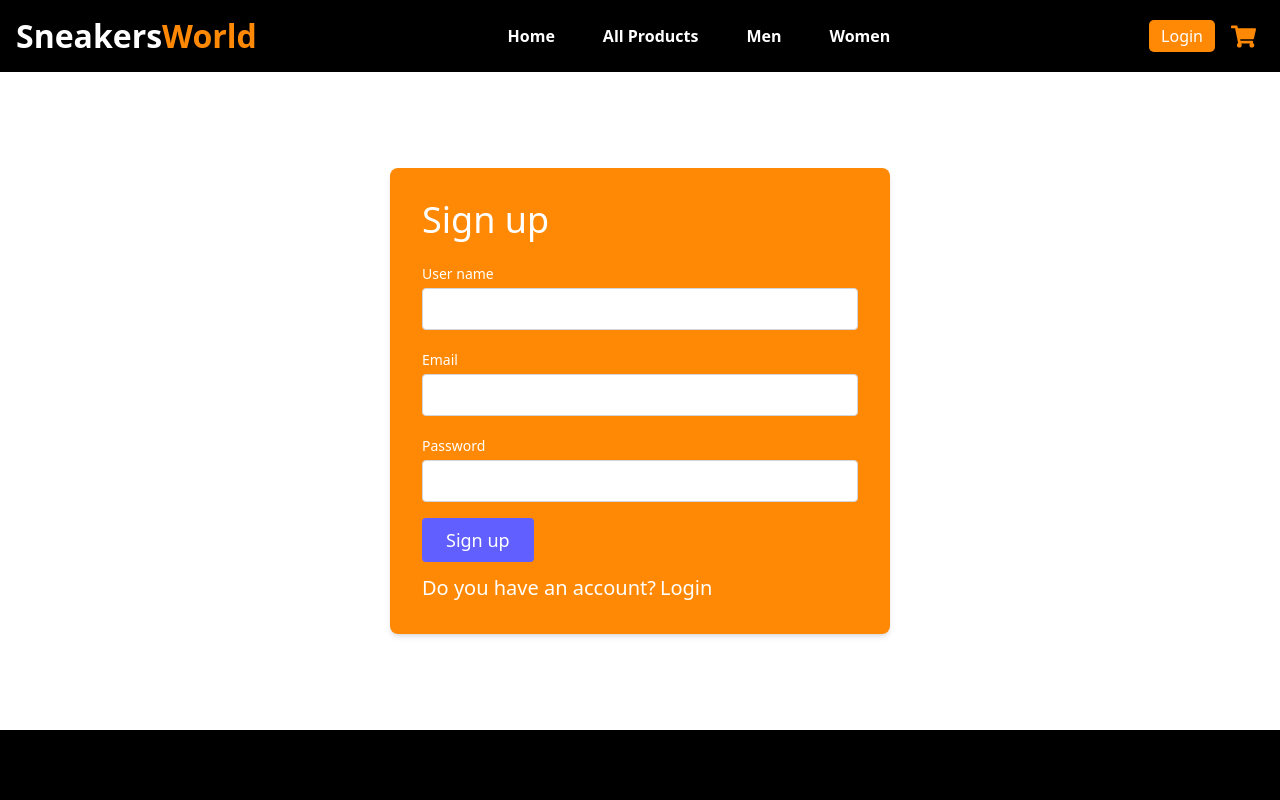
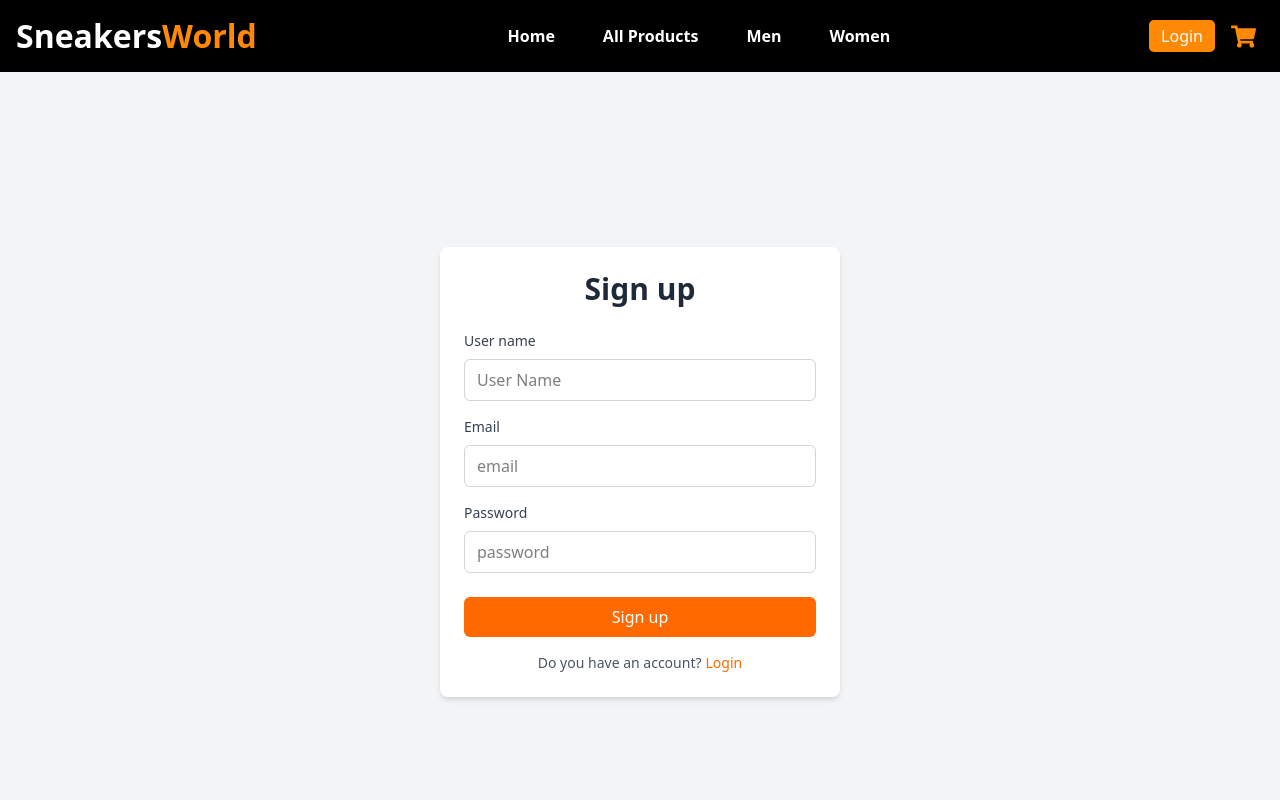
Before and after one commit to iamfaisalpk/Project, a React (Vite) app: page /reg in a window 1280 px wide. Shown: the top 800 px of the page. Built offline with nearby package versions, Linux system fonts and the light colour scheme; data requests are answered from the project's data file.

Commit message:
sixth commit

```diff
--- a/src/App.jsx
+++ b/src/App.jsx
@@ -24,7 +24,8 @@ import AdminSidebar from './assets/Admin/Sidebar';
 import AdminLogin from './assets/admin/AdminLogin';
 import Editproducts from './assets/admin/Editproducts';
 import Addproducts from './assets/admin/Addproducts';
-import { AuthProvider } from './assets/Admin/AuthContext';
+import { AuthProvider } from './assets/admin/AuthContext';
+
 
 const AdminLayout = () => {
   console.log('AdminLayout rendered');
--- a/src/assets/Admin/AdminLogin.jsx
+++ b/src/assets/Admin/AdminLogin.jsx
@@ -52,7 +52,8 @@ const AdminLogin = () => {
                 </div>
                 <button
                     type="submit"
-                    className="w-full bg-orange-500 text-white p-3 rounded-md hover:bg-orange-600 transition-colors duration-200 font-medium"
+                    className="w-full bg-orange-500 text-white p-3 rounded-md hover:bg-orange-600
+                    cursor-pointer transition-colors duration-200 font-medium"
                 >
                     Login
                 </button>
--- a/src/assets/Navbar-Component/Login.jsx
+++ b/src/assets/Navbar-Component/Login.jsx
@@ -54,7 +54,6 @@ const handleLogin = async (e) => {
                 return;
             }
 
-
             if (user.role === "admin") {
                 navigate("/admin/dashboard");
             } else {
@@ -67,51 +66,52 @@ const handleLogin = async (e) => {
     };
 
     return (
-    <div className="container px-5 py-24 mx-auto flex">
-    <div className="bg-orange-400 rounded-lg p-8 flex flex-col mx-auto mt-8 md:mt-0 shadow-md text-white w-[500px]">
-        <h2 className="text-white text-4xl mb-5 font-medium title-font">Login</h2>
-        {error && <p className="text-red-600 mb-4">{error}</p>}
-        <form onSubmit={handleLogin}>
-        <div className="relative mb-4">
-            <label htmlFor="email" className="leading-7 text-sm text-white">
+        <div className="container px-5 py-24 mx-auto flex justify-center items-center min-h-screen bg-gray-100">
+            <div className="bg-white rounded-lg p-6 shadow-md w-[400px]">
+                <h2 className="text-gray-800 text-3xl mb-6 font-semibold text-center">Admin Login</h2>
+                {error && <p className="text-red-600 mb-4 text-center">{error}</p>}
+                <form onSubmit={handleLogin} className="space-y-4">
+                    <div className="mb-4">
+                        <label htmlFor="email" className="block text-gray-700 text-sm font-medium mb-2">
                             Email
                         </label>
                         <input
                             type="email"
                             id="email"
                             name="email"
+                            placeholder="email"
                             value={email}
                             onChange={(e) => setEmail(e.target.value)}
-            className="w-full bg-white rounded border border-gray-300 focus:border-indigo-500 focus:ring-2 focus:ring-indigo-200 text-base outline-none text-gray-700 py-1 px-3 leading-8 transition-colors duration-200 ease-in-out"
+                            className="w-full px-3 py-2 border border-gray-300 rounded-md focus:outline-none focus:ring-2 focus:ring-orange-500"
                             required
                         />
                     </div>
-        <div className="relative mb-4">
-            <label htmlFor="password" className="text-white leading-7 text-sm">
+                    <div className="mb-6">
+                        <label htmlFor="password" className="block text-gray-700 text-sm font-medium mb-2">
                             Password
                         </label>
                         <input
                             type="password"
                             id="password"
                             name="password"
+                            placeholder="password"
                             value={password}
                             onChange={(e) => setPassword(e.target.value)}
-            className="w-full bg-white rounded border border-gray-300 focus:border-indigo-500 focus:ring-2 focus:ring-indigo-200 text-base outline-none text-gray-700 py-1 px-3 leading-8 transition-colors duration-200 ease-in-out"
+                            className="w-full px-3 py-2 border border-gray-300 rounded-md focus:outline-none focus:ring-2 focus:ring-orange-500"
                             required
                         />
                     </div>
                     <button
                         type="submit"
-            className="text-white cursor-pointer bg-indigo-500 border-0 py-2 px-6 focus:outline-none hover:bg-indigo-600 rounded text-lg"
+                        className="w-full bg-orange-500 text-white py-2 rounded-md hover:bg-orange-600 transition-colors
+                        cursor-pointer  duration-200"
                     >
                         Login
                     </button>
                 </form>
-        <p className="text-xl text-white mt-3">
+                <p className="text-center text-gray-600 mt-4 text-sm">
                     Don't have an account?
-        <Link to="/reg" className="cursor-pointer text-xl hover:text-black ml-1">
-            Sign up
-        </Link>
+                    <Link to="/reg" className="text-orange-500 hover:text-orange-700 ml-1">Sign up</Link>
                 </p>
             </div>
         </div>
--- a/src/assets/Navbar-Component/Men.jsx
+++ b/src/assets/Navbar-Component/Men.jsx
@@ -17,7 +17,7 @@ const Men = () => {
 
     return (
         <div className="p-6 bg-gray-100 min-h-screen">
-            <h1 className="text-2xl font-bold text-center mb-6">Our Products</h1>
+            <h1 className="text-2xl font-bold text-center mb-6">Men's Products</h1>
             <ul className="grid grid-cols-1 sm:grid-cols-2 md:grid-cols-3 lg:grid-cols-4 gap-6">
                 {products.map((product) => (
                     <li key={product.id} className="bg-white p-4 rounded-lg shadow-lg transition hover:scale-105">
@@ -47,13 +47,6 @@ const Men = () => {
                                 Add to Cart
                             </button>
                         )}
-
-                        <Link
-                            to="/cart"
-                            className="block bg-green-500 text-white px-4 py-2 rounded-lg hover:bg-green-600 w-full text-center mt-2"
-                        >
-                            Go to Cart
-                        </Link>
                     </li>
                 ))}
             </ul>
--- a/src/assets/Navbar-Component/Reg.jsx
+++ b/src/assets/Navbar-Component/Reg.jsx
@@ -47,60 +47,68 @@ const Register = () => {
     };
 
     return (
-        <>
-            <div className="container px-5 py-24 mx-auto flex">
-                <div className="bg-orange-400 rounded-lg p-8 flex flex-col mx-auto mt-8 md:mt-0 shadow-md text-white w-[500px]">
-                    <h2 className="text-white text-4xl mb-5 font-medium title-font">Sign up</h2>
-                    {error && <p className="text-red-600 mb-3">{error}</p>}
-                    <form onSubmit={handleRegister}>
-                        <div className="relative mb-4">
-                            <label htmlFor="name" className="leading-7 text-sm text-white">User name</label>
+        <div className="container px-5 py-24 mx-auto flex justify-center items-center min-h-screen bg-gray-100">
+            <div className="bg-white rounded-lg p-6 shadow-md w-[400px]">
+                <h2 className="text-gray-800 text-3xl mb-6 font-semibold text-center">Sign up</h2>
+                {error && <p className="text-red-600 mb-4 text-center">{error}</p>}
+                <form onSubmit={handleRegister} className="space-y-4">
+                    <div className="mb-4">
+                        <label htmlFor="name" className="block text-gray-700 text-sm font-medium mb-2">
+                            User name
+                        </label>
                         <input
                             type="text"
                             id="name"
+                            placeholder="User Name"
                             value={username}
                             onChange={(e) => setUsername(e.target.value)}
-                                className="w-full bg-white rounded border border-gray-300 focus:border-indigo-500 focus:ring-2 focus:ring-indigo-200 text-base outline-none text-gray-700 py-1 px-3 leading-8 transition-colors duration-200 ease-in-out"
+                            className="w-full px-3 py-2 border border-gray-300 rounded-md focus:outline-none focus:ring-2 focus:ring-orange-500"
                             required
                         />
                     </div>
-                        <div className="relative mb-4">
-                            <label htmlFor="email" className="leading-7 text-sm text-white">Email</label>
+                    <div className="mb-4">
+                        <label htmlFor="email" className="block text-gray-700 text-sm font-medium mb-2">
+                            Email
+                        </label>
                         <input
                             type="email"
                             id="email"
+                            placeholder="email"
                             value={email}
                             onChange={(e) => setEmail(e.target.value)}
-                                className="w-full bg-white rounded border border-gray-300 focus:border-indigo-500 focus:ring-2 focus:ring-indigo-200 text-base outline-none text-gray-700 py-1 px-3 leading-8 transition-colors duration-200 ease-in-out"
+                            className="w-full px-3 py-2 border border-gray-300 rounded-md focus:outline-none focus:ring-2 focus:ring-orange-500"
                             required
                         />
                     </div>
-                        <div className="relative mb-4">
-                            <label htmlFor="password" className="leading-7 text-sm text-white">Password</label>
+                    <div className="mb-6">
+                        <label htmlFor="password" className="block text-gray-700 text-sm font-medium mb-2">
+                            Password
+                        </label>
                         <input
                             type="password"
                             id="password"
+                            placeholder="password"
                             value={password}
                             onChange={(e) => setPassword(e.target.value)}
-                                className="w-full bg-white rounded border border-gray-300 focus:border-indigo-500 focus:ring-2 focus:ring-indigo-200 text-base outline-none text-gray-700 py-1 px-3 leading-8 transition-colors duration-200 ease-in-out"
+                            className="w-full px-3 py-2 border border-gray-300 rounded-md focus:outline-none focus:ring-2 focus:ring-orange-500"
                             required
                             minLength="6"
                         />
                     </div>
                     <button
                         type="submit"
-                            className="text-white cursor-pointer bg-indigo-500 border-0 py-2 px-6 focus:outline-none hover:bg-indigo-600 rounded text-lg"
+                        className="w-full bg-orange-500 text-white py-2 rounded-md hover:bg-orange-600
+                        cursor-pointer transition-colors duration-200"
                     >
                         Sign up
                     </button>
                 </form>
-                    <p className="text-xl text-white mt-3">
+                <p className="text-center text-gray-600 mt-4 text-sm">
                     Do you have an account?
-                        <Link to="/login" className="cursor-pointer text-xl hover:text-black ml-1">Login</Link>
+                    <Link to="/login" className="text-orange-500 hover:text-orange-700 ml-1">Login</Link>
                 </p>
             </div>
         </div>
-        </>
     );
 };
 
```
Also changed, not shown: db.json (+29 -34 lines), src/assets/Admin/AdminDashboard.jsx (+5 -9 lines), src/assets/Navbar-Component/Products.jsx (+1 -8 lines), src/assets/Navbar-Component/Women.jsx (+9 -10 lines). Lines whose indentation alone changed are shown as unchanged.
